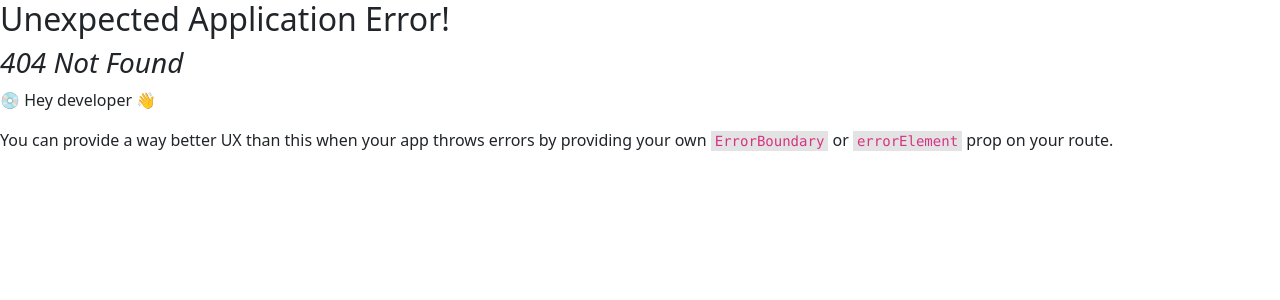
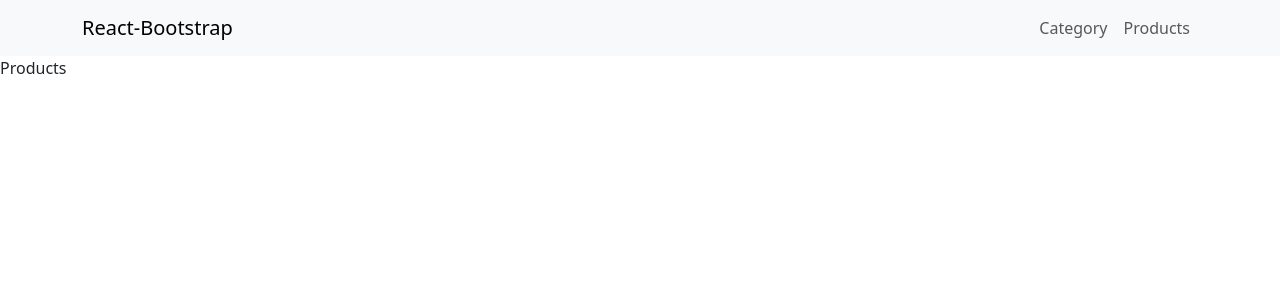
Before and after one commit to HalaMadi/E-commerce, a React (Vite) app: page /products in a window 1280 px wide. Before the commit this address had no page. Shown: the top 300 px of the page. Built offline with nearby package versions, Linux system fonts and the light colour scheme.

Commit message:
Refactor

```diff
--- a/src/components/user/navbar/CustomNavbar.jsx
+++ b/src/components/user/navbar/CustomNavbar.jsx
@@ -1,8 +1,6 @@
-import React from 'react'
 import Container from 'react-bootstrap/Container';
 import Nav from 'react-bootstrap/Nav';
 import Navbar from 'react-bootstrap/Navbar';
-import NavDropdown from 'react-bootstrap/NavDropdown';
 import { Link } from 'react-router-dom';
 const CustomNavbar = () => {
   return (
@@ -13,8 +11,8 @@ const CustomNavbar = () => {
           <Navbar.Toggle aria-controls="basic-navbar-nav" />
           <Navbar.Collapse id="basic-navbar-nav">
             <Nav className="ms-auto">
-              <Nav.Link as={Link} to={'/login'}>LogIn</Nav.Link>
-              <Nav.Link as={Link} to={'/register'}>Register</Nav.Link>
+              <Nav.Link as={Link} to={'/category'}>Category</Nav.Link>
+              <Nav.Link as={Link} to={'/products'}>Products</Nav.Link>
             </Nav>
           </Navbar.Collapse>
         </Container>
--- a/src/layouts/AuthLayout.jsx
+++ b/src/layouts/AuthLayout.jsx
@@ -1,11 +1,9 @@
-import React from 'react'
-import Navbar from '../components/user/navbar/CustomNavbar'
+
 import { Outlet } from 'react-router-dom'
 
 const AuthLayout = () => {
   return (
     <div>
-      <Navbar/>
       <Outlet/>
     </div>
   )
--- a/src/layouts/UserLayout.jsx
+++ b/src/layouts/UserLayout.jsx
@@ -1,8 +1,12 @@
-import React from 'react'
+import { Outlet } from 'react-router-dom'
+import CustomNavbar from '../components/user/navbar/CustomNavbar'
 
 const UserLayout = () => {
   return (
-    <div>UserLayout</div>
+    <div>
+      <CustomNavbar/>
+      <Outlet/>
+      </div>
   )
 }
 
--- /dev/null
+++ b/src/pages/user/category/Category.jsx
@@ -0,0 +1,8 @@
+
+const Category = () => {
+  return (
+    <div>Category</div>
+  )
+}
+
+export default Category
--- /dev/null
+++ b/src/pages/user/products/Products.jsx
@@ -0,0 +1,9 @@
+
+
+const Products = () => {
+  return (
+    <div>Products</div>
+  )
+}
+
+export default Products
--- a/src/pages/user/register/Register.jsx
+++ b/src/pages/user/register/Register.jsx
@@ -18,6 +18,7 @@ const Register = () => {
     try {
       const response = await axios.post(`https://ecommerce-node4.onrender.com/auth/signup`, value);
       if (response.status === 201) {
+        localStorage.setItem("userToken",response.data.token)
         toast.success('Confirm your email please!', {
           position: "bottom-center",
           autoClose: 2000,
```
Also changed, not shown: src/App.jsx (+27 -5 lines).
